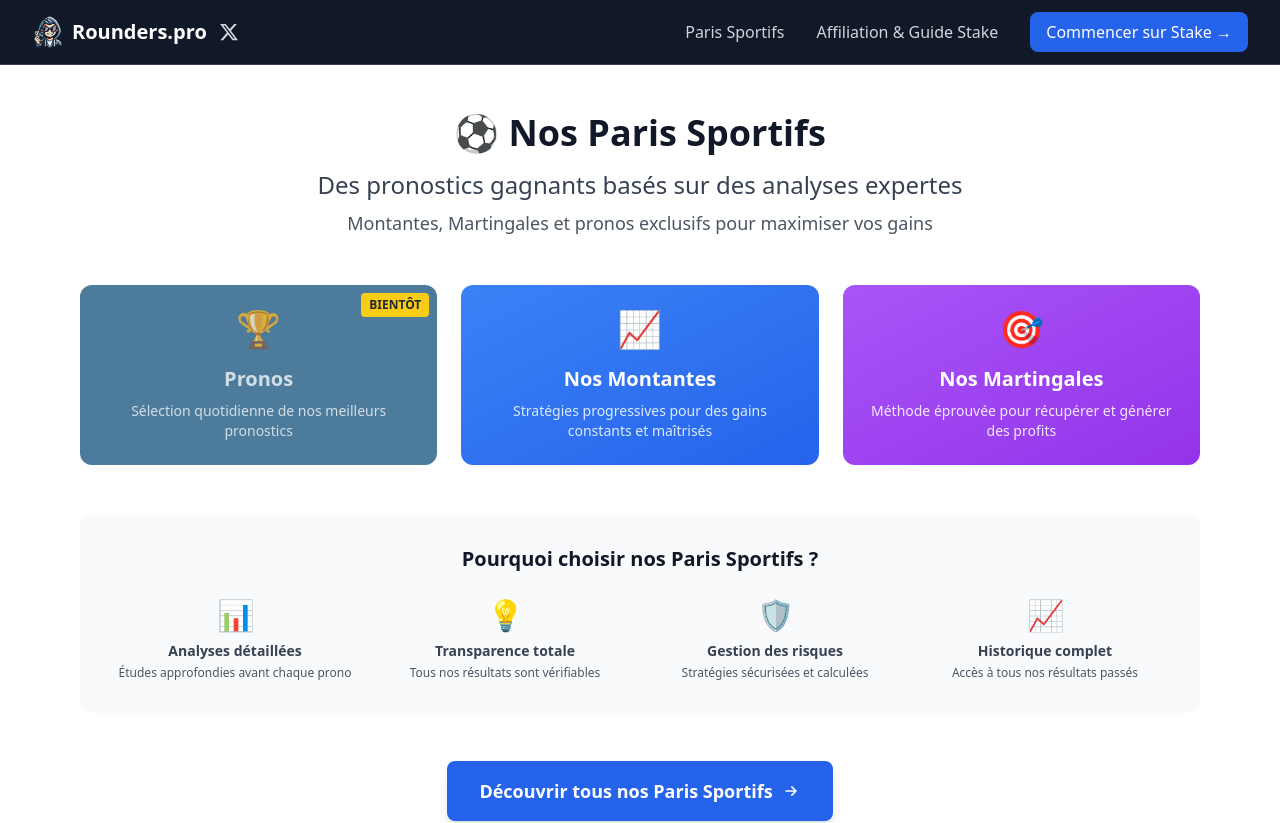
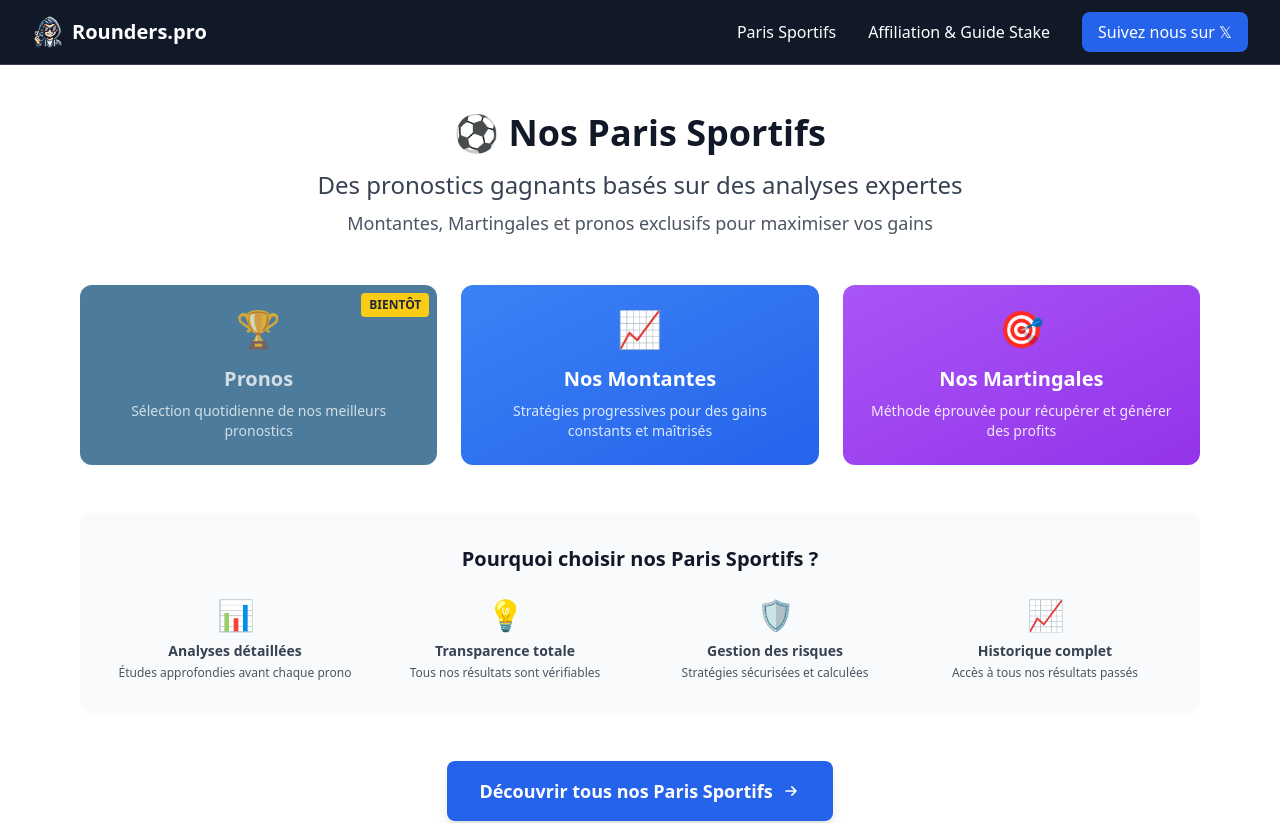
Before and after one commit to Web-Online-Concept/rounders-pro, a Next.js app: page / in a window 1280 px wide. Shown: the top 823 px of the page. Built offline with nearby package versions, Linux system fonts and the light colour scheme.

Commit message:
Update Header.js

```diff
--- a/app/components/Header.js
+++ b/app/components/Header.js
@@ -1,6 +1,5 @@
 'use client';
 import Link from 'next/link';
-import { AFFILIATE_LINK } from '../config/affiliate';
 import { useState } from 'react';
 
 export default function Header() {
@@ -17,21 +16,6 @@ export default function Header() {
               <img src="/logo.png" alt="Rounders" className="w-8 h-8" />
               <span className="text-xl font-bold text-white">Rounders.pro</span>
             </Link>
-
-            {/* Logos sociaux */}
-            <div className="flex items-center space-x-2">
-              <a
-                href="https://x.com/rounders_pro"
-                target="_blank"
-                rel="noopener noreferrer"
-                className="text-gray-300 hover:text-white transition-colors"
-                aria-label="Twitter Rounders"
-              >
-                <svg className="w-5 h-5" fill="currentColor" viewBox="0 0 24 24">
-                  <path d="M18.244 2.25h3.308l-7.227 8.26 8.502 11.24H16.17l-5.214-6.817L4.99 21.75H1.68l7.73-8.835L1.254 2.25H8.08l4.713 6.231zm-1.161 17.52h1.833L7.084 4.126H5.117z"/>
-                </svg>
-              </a>
-            </div>
           </div>
 
           {/* Lien Nos Jeux mobile uniquement */}
@@ -54,7 +38,7 @@ export default function Header() {
               onMouseEnter={() => setIsParisOpen(true)}
               onMouseLeave={() => setIsParisOpen(false)}
             >
-              <button className="text-gray-300 hover:text-white transition-colors">
+              <button className="text-white hover:text-blue-400 transition-colors">
                 Paris Sportifs
               </button>
               {isParisOpen && (
@@ -78,7 +62,7 @@ export default function Header() {
               onMouseEnter={() => setIsAffiliationOpen(true)}
               onMouseLeave={() => setIsAffiliationOpen(false)}
             >
-              <button className="text-gray-300 hover:text-white transition-colors">
+              <button className="text-white hover:text-blue-400 transition-colors">
                 Affiliation & Guide Stake
               </button>
               {isAffiliationOpen && (
@@ -100,12 +84,12 @@ export default function Header() {
             </div>
 
             <a
-              href={AFFILIATE_LINK}
+              href="https://x.com/rounders_pro"
               target="_blank"
               rel="noopener noreferrer"
               className="bg-blue-600 text-white px-4 py-2 rounded-lg hover:bg-blue-700 transition-colors font-medium"
             >
-              Commencer sur Stake →
+              Suivez nous sur 𝕏
             </a>
           </nav>
         </div>
```
